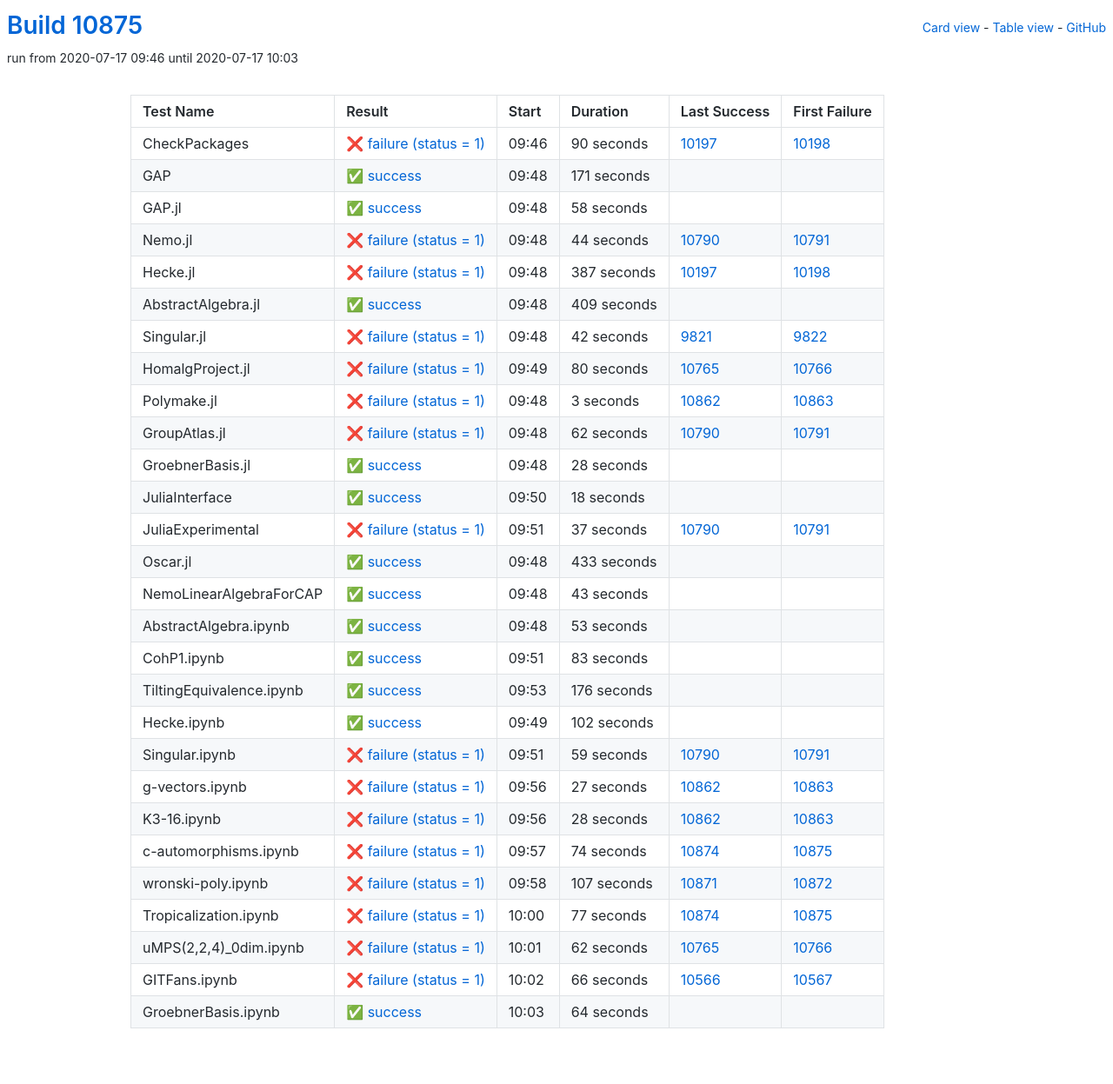
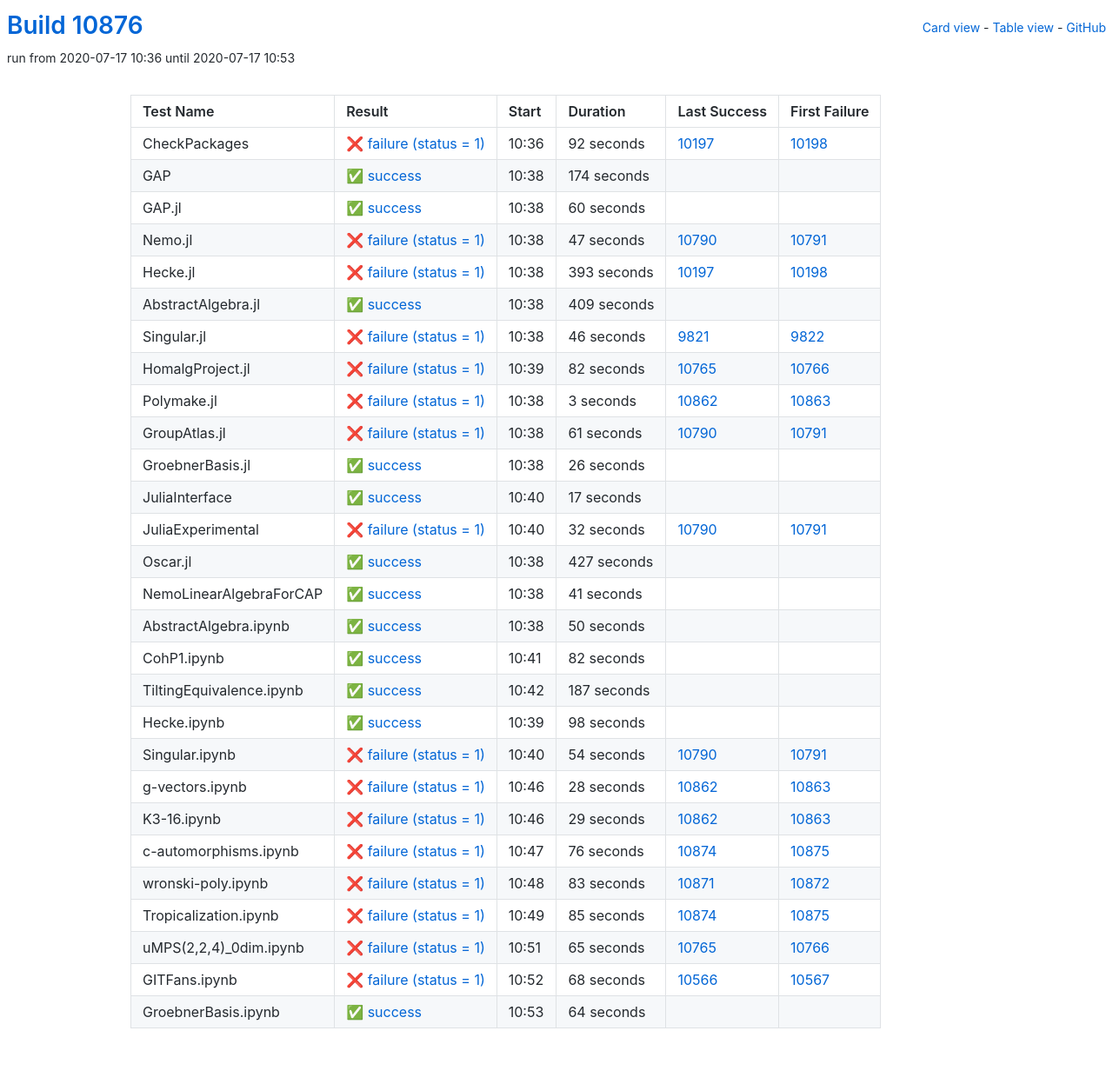
Before and after one commit to oscar-system/oscar-ci-status, a Jekyll site: the page built from table.html, in a window 1280 px wide. Shown: the whole page at 87% size. Built offline with Jekyll 4.4.1, drawn with Linux system fonts in a browser that asks for light colours.

Commit message:
Build #10876

```diff
--- a/_data/ci.yml
+++ b/_data/ci.yml
@@ -1,6 +1,6 @@
 ---
-build: 10875
-build_url: https://oscarci.mathematik.uni-kl.de/job/oscar/10875/
+build: 10876
+build_url: https://oscarci.mathematik.uni-kl.de/job/oscar/10876/
 job: oscar
 organization: oscar-system
 repo: oscar-ci-status
@@ -8,68 +8,68 @@ repourl: https://github.com/oscar-system/oscar-ci-status
 tests:
 - name: CheckPackages
   id: checkpackages
-  log: https://oscarci.mathematik.uni-kl.de/job/oscar/10875/artifact/logs/build-10875/CheckPackages.log
-  start: 2020-07-17 09:46
+  log: https://oscarci.mathematik.uni-kl.de/job/oscar/10876/artifact/logs/build-10876/CheckPackages.log
+  start: 2020-07-17 10:36
   success: false
   exitcode: 1
   status: failure
-  duration: 90
+  duration: 92
   last_success: 10197
   last_success_url: https://oscarci.mathematik.uni-kl.de/job/oscar/10197/
   first_failure: 10198
   first_failure_url: https://oscarci.mathematik.uni-kl.de/job/oscar/10198/
 - name: GAP
   id: gap
-  log: https://oscarci.mathematik.uni-kl.de/job/oscar/10875/artifact/logs/build-10875/GAP.log
-  start: 2020-07-17 09:48
+  log: https://oscarci.mathematik.uni-kl.de/job/oscar/10876/artifact/logs/build-10876/GAP.log
+  start: 2020-07-17 10:38
   success: true
   exitcode: 0
   status: success
-  duration: 171
+  duration: 174
   last_success: false
   last_success_url:
   first_failure: false
   first_failure_url:
 - name: GAP.jl
   id: gap-jl
-  log: https://oscarci.mathematik.uni-kl.de/job/oscar/10875/artifact/logs/build-10875/GAP.jl.log
-  start: 2020-07-17 09:48
+  log: https://oscarci.mathematik.uni-kl.de/job/oscar/10876/artifact/logs/build-10876/GAP.jl.log
+  start: 2020-07-17 10:38
   success: true
   exitcode: 0
   status: success
-  duration: 58
+  duration: 60
   last_success: false
   last_success_url:
   first_failure: false
   first_failure_url:
 - name: Nemo.jl
   id: nemo-jl
-  log: https://oscarci.mathematik.uni-kl.de/job/oscar/10875/artifact/logs/build-10875/Nemo.jl.log
-  start: 2020-07-17 09:48
+  log: https://oscarci.mathematik.uni-kl.de/job/oscar/10876/artifact/logs/build-10876/Nemo.jl.log
+  start: 2020-07-17 10:38
   success: false
   exitcode: 1
   status: failure
-  duration: 44
+  duration: 47
   last_success: 10790
   last_success_url: https://oscarci.mathematik.uni-kl.de/job/oscar/10790/
   first_failure: 10791
   first_failure_url: https://oscarci.mathematik.uni-kl.de/job/oscar/10791/
 - name: Hecke.jl
   id: hecke-jl
-  log: https://oscarci.mathematik.uni-kl.de/job/oscar/10875/artifact/logs/build-10875/Hecke.jl.log
-  start: 2020-07-17 09:48
+  log: https://oscarci.mathematik.uni-kl.de/job/oscar/10876/artifact/logs/build-10876/Hecke.jl.log
+  start: 2020-07-17 10:38
   success: false
   exitcode: 1
   status: failure
-  duration: 387
+  duration: 393
   last_success: 10197
   last_success_url: https://oscarci.mathematik.uni-kl.de/job/oscar/10197/
   first_failure: 10198
   first_failure_url: https://oscarci.mathematik.uni-kl.de/job/oscar/10198/
 - name: AbstractAlgebra.jl
   id: abstractalgebra-jl
-  log: https://oscarci.mathematik.uni-kl.de/job/oscar/10875/artifact/logs/build-10875/AbstractAlgebra.jl.log
-  start: 2020-07-17 09:48
+  log: https://oscarci.mathematik.uni-kl.de/job/oscar/10876/artifact/logs/build-10876/AbstractAlgebra.jl.log
+  start: 2020-07-17 10:38
   success: true
   exitcode: 0
   status: success
@@ -80,32 +80,32 @@ tests:
   first_failure_url:
 - name: Singular.jl
   id: singular-jl
-  log: https://oscarci.mathematik.uni-kl.de/job/oscar/10875/artifact/logs/build-10875/Singular.jl.log
-  start: 2020-07-17 09:48
+  log: https://oscarci.mathematik.uni-kl.de/job/oscar/10876/artifact/logs/build-10876/Singular.jl.log
+  start: 2020-07-17 10:38
   success: false
   exitcode: 1
   status: failure
-  duration: 42
+  duration: 46
   last_success: 9821
   last_success_url: https://oscarci.mathematik.uni-kl.de/job/oscar/9821/
   first_failure: 9822
   first_failure_url: https://oscarci.mathematik.uni-kl.de/job/oscar/9822/
 - name: HomalgProject.jl
   id: homalgproject-jl
-  log: https://oscarci.mathematik.uni-kl.de/job/oscar/10875/artifact/logs/build-10875/HomalgProject.jl.log
-  start: 2020-07-17 09:49
+  log: https://oscarci.mathematik.uni-kl.de/job/oscar/10876/artifact/logs/build-10876/HomalgProject.jl.log
+  start: 2020-07-17 10:39
   success: false
   exitcode: 1
   status: failure
-  duration: 80
+  duration: 82
   last_success: 10765
   last_success_url: https://oscarci.mathematik.uni-kl.de/job/oscar/10765/
   first_failure: 10766
   first_failure_url: https://oscarci.mathematik.uni-kl.de/job/oscar/10766/
 - name: Polymake.jl
   id: polymake-jl
-  log: https://oscarci.mathematik.uni-kl.de/job/oscar/10875/artifact/logs/build-10875/Polymake.jl.log
-  start: 2020-07-17 09:48
+  log: https://oscarci.mathematik.uni-kl.de/job/oscar/10876/artifact/logs/build-10876/Polymake.jl.log
+  start: 2020-07-17 10:38
   success: false
   exitcode: 1
   status: failure
@@ -116,152 +116,140 @@ tests:
   first_failure_url: https://oscarci.mathematik.uni-kl.de/job/oscar/10863/
 - name: GroupAtlas.jl
   id: groupatlas-jl
-  log: https://oscarci.mathematik.uni-kl.de/job/oscar/10875/artifact/logs/build-10875/GroupAtlas.jl.log
-  start: 2020-07-17 09:48
+  log: https://oscarci.mathematik.uni-kl.de/job/oscar/10876/artifact/logs/build-10876/GroupAtlas.jl.log
+  start: 2020-07-17 10:38
   success: false
   exitcode: 1
   status: failure
-  duration: 62
+  duration: 61
   last_success: 10790
   last_success_url: https://oscarci.mathematik.uni-kl.de/job/oscar/10790/
   first_failure: 10791
   first_failure_url: https://oscarci.mathematik.uni-kl.de/job/oscar/10791/
 - name: GroebnerBasis.jl
   id: groebnerbasis-jl
-  log: https://oscarci.mathematik.uni-kl.de/job/oscar/10875/artifact/logs/build-10875/GroebnerBasis.jl.log
-  start: 2020-07-17 09:48
+  log: https://oscarci.mathematik.uni-kl.de/job/oscar/10876/artifact/logs/build-10876/GroebnerBasis.jl.log
+  start: 2020-07-17 10:38
   success: true
   exitcode: 0
   status: success
-  duration: 28
+  duration: 26
   last_success: false
   last_success_url:
   first_failure: false
   first_failure_url:
 - name: JuliaInterface
   id: juliainterface
-  log: https://oscarci.mathematik.uni-kl.de/job/oscar/10875/artifact/logs/build-10875/JuliaInterface.log
-  start: 2020-07-17 09:50
+  log: https://oscarci.mathematik.uni-kl.de/job/oscar/10876/artifact/logs/build-10876/JuliaInterface.log
+  start: 2020-07-17 10:40
   success: true
   exitcode: 0
   status: success
-  duration: 18
+  duration: 17
   last_success: false
   last_success_url:
   first_failure: false
   first_failure_url:
 - name: JuliaExperimental
   id: juliaexperimental
-  log: https://oscarci.mathematik.uni-kl.de/job/oscar/10875/artifact/logs/build-10875/JuliaExperimental.log
-  start: 2020-07-17 09:51
+  log: https://oscarci.mathematik.uni-kl.de/job/oscar/10876/artifact/logs/build-10876/JuliaExperimental.log
+  start: 2020-07-17 10:40
   success: false
   exitcode: 1
   status: failure
-  duration: 37
+  duration: 32
   last_success: 10790
   last_success_url: https://oscarci.mathematik.uni-kl.de/job/oscar/10790/
   first_failure: 10791
   first_failure_url: https://oscarci.mathematik.uni-kl.de/job/oscar/10791/
 - name: Oscar.jl
   id: oscar-jl
-  log: https://oscarci.mathematik.uni-kl.de/job/oscar/10875/artifact/logs/build-10875/Oscar.jl.log
-  start: 2020-07-17 09:48
+  log: https://oscarci.mathematik.uni-kl.de/job/oscar/10876/artifact/logs/build-10876/Oscar.jl.log
+  start: 2020-07-17 10:38
   success: true
   exitcode: 0
   status: success
-  duration: 433
+  duration: 427
   last_success: false
   last_success_url:
   first_failure: false
   first_failure_url:
 - name: NemoLinearAlgebraForCAP
   id: nemolinearalgebraforcap
-  log: https://oscarci.mathematik.uni-kl.de/job/oscar/10875/artifact/logs/build-10875/NemoLinearAlgebraForCAP.log
-  start: 2020-07-17 09:48
+  log: https://oscarci.mathematik.uni-kl.de/job/oscar/10876/artifact/logs/build-10876/NemoLinearAlgebraForCAP.log
+  start: 2020-07-17 10:38
   success: true
   exitcode: 0
   status: success
-  duration: 43
+  duration: 41
   last_success: false
   last_success_url:
   first_failure: false
   first_failure_url:
 - name: AbstractAlgebra.ipynb
   id: abstractalgebra-ipynb
-  log: https://oscarci.mathematik.uni-kl.de/job/oscar/10875/artifact/logs/build-10875/AbstractAlgebra.ipynb.log
-  start: 2020-07-17 09:48
+  log: https://oscarci.mathematik.uni-kl.de/job/oscar/10876/artifact/logs/build-10876/AbstractAlgebra.ipynb.log
+  start: 2020-07-17 10:38
   success: true
   exitcode: 0
   status: success
-  duration: 53
+  duration: 50
   last_success: false
   last_success_url:
   first_failure: false
   first_failure_url:
 - name: CohP1.ipynb
   id: cohp1-ipynb
-  log: https://oscarci.mathematik.uni-kl.de/job/oscar/10875/artifact/logs/build-10875/CohP1.ipynb.log
-  start: 2020-07-17 09:51
+  log: https://oscarci.mathematik.uni-kl.de/job/oscar/10876/artifact/logs/build-10876/CohP1.ipynb.log
+  start: 2020-07-17 10:41
   success: true
   exitcode: 0
   status: success
-  duration: 83
+  duration: 82
   last_success: false
   last_success_url:
   first_failure: false
   first_failure_url:
 - name: TiltingEquivalence.ipynb
   id: tiltingequivalence-ipynb
-  log: https://oscarci.mathematik.uni-kl.de/job/oscar/10875/artifact/logs/build-10875/TiltingEquivalence.ipynb.log
-  start: 2020-07-17 09:53
+  log: https://oscarci.mathematik.uni-kl.de/job/oscar/10876/artifact/logs/build-10876/TiltingEquivalence.ipynb.log
+  start: 2020-07-17 10:42
   success: true
   exitcode: 0
   status: success
-  duration: 176
+  duration: 187
   last_success: false
   last_success_url:
   first_failure: false
   first_failure_url:
 - name: Hecke.ipynb
   id: hecke-ipynb
-  log: https://oscarci.mathematik.uni-kl.de/job/oscar/10875/artifact/logs/build-10875/Hecke.ipynb.log
-  start: 2020-07-17 09:49
+  log: https://oscarci.mathematik.uni-kl.de/job/oscar/10876/artifact/logs/build-10876/Hecke.ipynb.log
+  start: 2020-07-17 10:39
   success: true
   exitcode: 0
   status: success
-  duration: 102
+  duration: 98
   last_success: false
   last_success_url:
   first_failure: false
   first_failure_url:
 - name: Singular.ipynb
   id: singular-ipynb
-  log: https://oscarci.mathematik.uni-kl.de/job/oscar/10875/artifact/logs/build-10875/Singular.ipynb.log
-  start: 2020-07-17 09:51
+  log: https://oscarci.mathematik.uni-kl.de/job/oscar/10876/artifact/logs/build-10876/Singular.ipynb.log
+  start: 2020-07-17 10:40
   success: false
   exitcode: 1
   status: failure
-  duration: 59
+  duration: 54
   last_success: 10790
   last_success_url: https://oscarci.mathematik.uni-kl.de/job/oscar/10790/
   first_failure: 10791
   first_failure_url: https://oscarci.mathematik.uni-kl.de/job/oscar/10791/
 - name: g-vectors.ipynb
   id: g-vectors-ipynb
-  log: https://oscarci.mathematik.uni-kl.de/job/oscar/10875/artifact/logs/build-10875/g-vectors.ipynb.log
-  start: 2020-07-17 09:56
-  success: false
-  exitcode: 1
-  status: failure
-  duration: 27
-  last_success: 10862
-  last_success_url: https://oscarci.mathematik.uni-kl.de/job/oscar/10862/
-  first_failure: 10863
-  first_failure_url: https://oscarci.mathematik.uni-kl.de/job/oscar/10863/
-- name: K3-16.ipynb
-  id: k3-16-ipynb
-  log: https://oscarci.mathematik.uni-kl.de/job/oscar/10875/artifact/logs/build-10875/K3-16.ipynb.log
-  start: 2020-07-17 09:56
+  log: https://oscarci.mathematik.uni-kl.de/job/oscar/10876/artifact/logs/build-10876/g-vectors.ipynb.log
+  start: 2020-07-17 10:46
   success: false
   exitcode: 1
   status: failure
@@ -270,70 +258,82 @@ tests:
   last_success_url: https://oscarci.mathematik.uni-kl.de/job/oscar/10862/
   first_failure: 10863
   first_failure_url: https://oscarci.mathematik.uni-kl.de/job/oscar/10863/
-- name: c-automorphisms.ipynb
-  id: c-automorphisms-ipynb
-  log: https://oscarci.mathematik.uni-kl.de/job/oscar/10875/artifact/logs/build-10875/c-automorphisms.ipynb.log
-  start: 2020-07-17 09:57
+- name: K3-16.ipynb
+  id: k3-16-ipynb
+  log: https://oscarci.mathematik.uni-kl.de/job/oscar/10876/artifact/logs/build-10876/K3-16.ipynb.log
+  start: 2020-07-17 10:46
   success: false
   exitcode: 1
   status: failure
-  duration: 74
+  duration: 29
+  last_success: 10862
+  last_success_url: https://oscarci.mathematik.uni-kl.de/job/oscar/10862/
+  first_failure: 10863
+  first_failure_url: https://oscarci.mathematik.uni-kl.de/job/oscar/10863/
+- name: c-automorphisms.ipynb
+  id: c-automorphisms-ipynb
+  log: https://oscarci.mathematik.uni-kl.de/job/oscar/10876/artifact/logs/build-10876/c-automorphisms.ipynb.log
+  start: 2020-07-17 10:47
+  success: false
+  exitcode: 1
+  status: failure
+  duration: 76
   last_success: 10874
   last_success_url: https://oscarci.mathematik.uni-kl.de/job/oscar/10874/
   first_failure: 10875
   first_failure_url: https://oscarci.mathematik.uni-kl.de/job/oscar/10875/
 - name: wronski-poly.ipynb
   id: wronski-poly-ipynb
-  log: https://oscarci.mathematik.uni-kl.de/job/oscar/10875/artifact/logs/build-10875/wronski-poly.ipynb.log
-  start: 2020-07-17 09:58
+  log: https://oscarci.mathematik.uni-kl.de/job/oscar/10876/artifact/logs/build-10876/wronski-poly.ipynb.log
+  start: 2020-07-17 10:48
   success: false
   exitcode: 1
   status: failure
-  duration: 107
+  duration: 83
   last_success: 10871
   last_success_url: https://oscarci.mathematik.uni-kl.de/job/oscar/10871/
   first_failure: 10872
   first_failure_url: https://oscarci.mathematik.uni-kl.de/job/oscar/10872/
 - name: Tropicalization.ipynb
   id: tropicalization-ipynb
-  log: https://oscarci.mathematik.uni-kl.de/job/oscar/10875/artifact/logs/build-10875/Tropicalization.ipynb.log
-  start: 2020-07-17 10:00
+  log: https://oscarci.mathematik.uni-kl.de/job/oscar/10876/artifact/logs/build-10876/Tropicalization.ipynb.log
+  start: 2020-07-17 10:49
   success: false
   exitcode: 1
   status: failure
-  duration: 77
+  duration: 85
   last_success: 10874
   last_success_url: https://oscarci.mathematik.uni-kl.de/job/oscar/10874/
   first_failure: 10875
   first_failure_url: https://oscarci.mathematik.uni-kl.de/job/oscar/10875/
 - name: uMPS(2,2,4)_0dim.ipynb
   id: umps-2-2-4-0dim-ipynb
-  log: https://oscarci.mathematik.uni-kl.de/job/oscar/10875/artifact/logs/build-10875/uMPS-2-2-4-_0dim.ipynb.log
-  start: 2020-07-17 10:01
+  log: https://oscarci.mathematik.uni-kl.de/job/oscar/10876/artifact/logs/build-10876/uMPS-2-2-4-_0dim.ipynb.log
+  start: 2020-07-17 10:51
   success: false
   exitcode: 1
   status: failure
-  duration: 62
+  duration: 65
   last_success: 10765
   last_success_url: https://oscarci.mathematik.uni-kl.de/job/oscar/10765/
   first_failure: 10766
   first_failure_url: https://oscarci.mathematik.uni-kl.de/job/oscar/10766/
 - name: GITFans.ipynb
   id: gitfans-ipynb
-  log: https://oscarci.mathematik.uni-kl.de/job/oscar/10875/artifact/logs/build-10875/GITFans.ipynb.log
-  start: 2020-07-17 10:02
+  log: https://oscarci.mathematik.uni-kl.de/job/oscar/10876/artifact/logs/build-10876/GITFans.ipynb.log
+  start: 2020-07-17 10:52
   success: false
   exitcode: 1
   status: failure
-  duration: 66
+  duration: 68
   last_success: 10566
   last_success_url: https://oscarci.mathematik.uni-kl.de/job/oscar/10566/
   first_failure: 10567
   first_failure_url: https://oscarci.mathematik.uni-kl.de/job/oscar/10567/
 - name: GroebnerBasis.ipynb
   id: groebnerbasis-ipynb
-  log: https://oscarci.mathematik.uni-kl.de/job/oscar/10875/artifact/logs/build-10875/GroebnerBasis.ipynb.log
-  start: 2020-07-17 10:03
+  log: https://oscarci.mathematik.uni-kl.de/job/oscar/10876/artifact/logs/build-10876/GroebnerBasis.ipynb.log
+  start: 2020-07-17 10:53
   success: true
   exitcode: 0
   status: success
```
Also changed, not shown: README.md.
